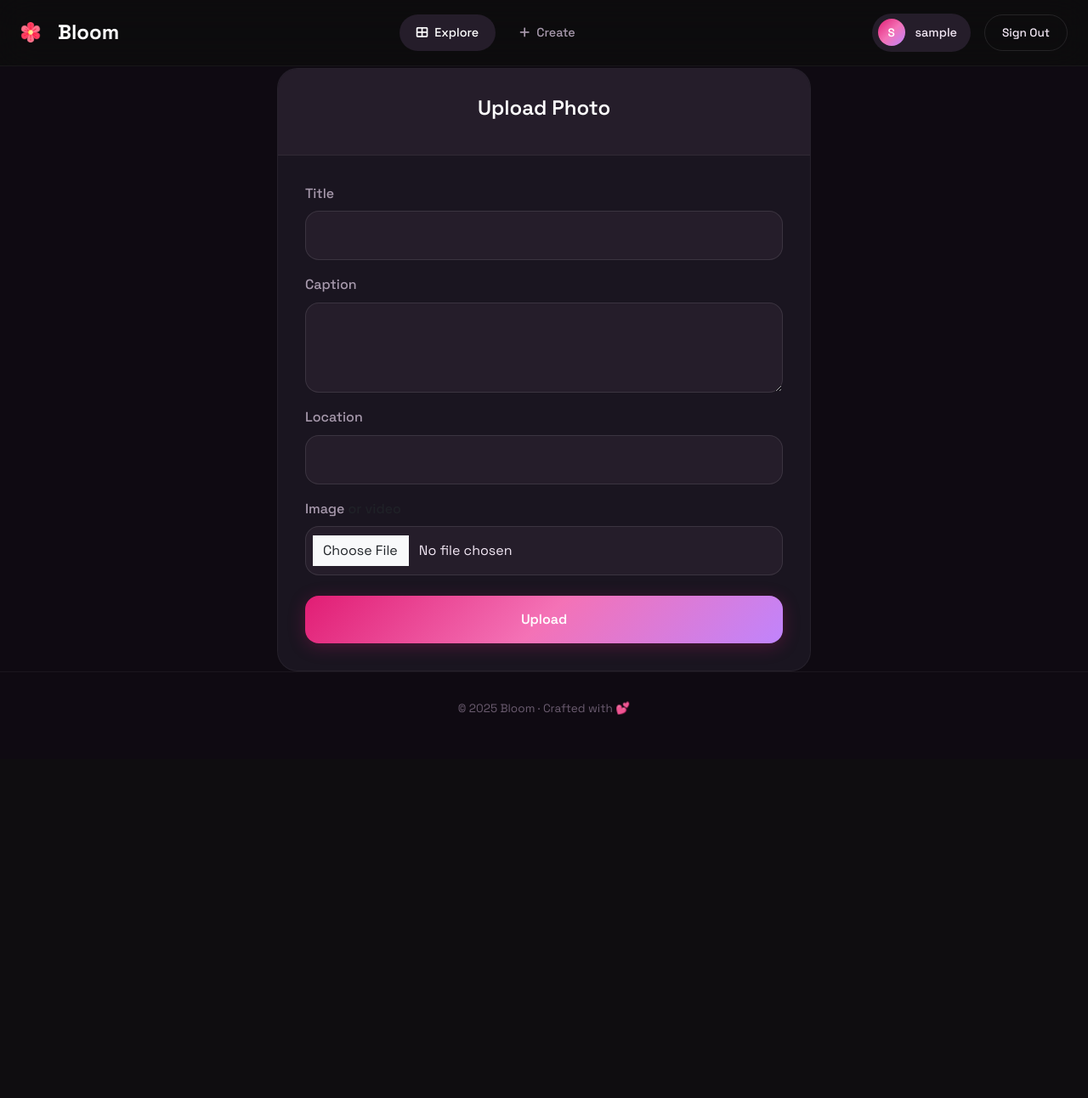
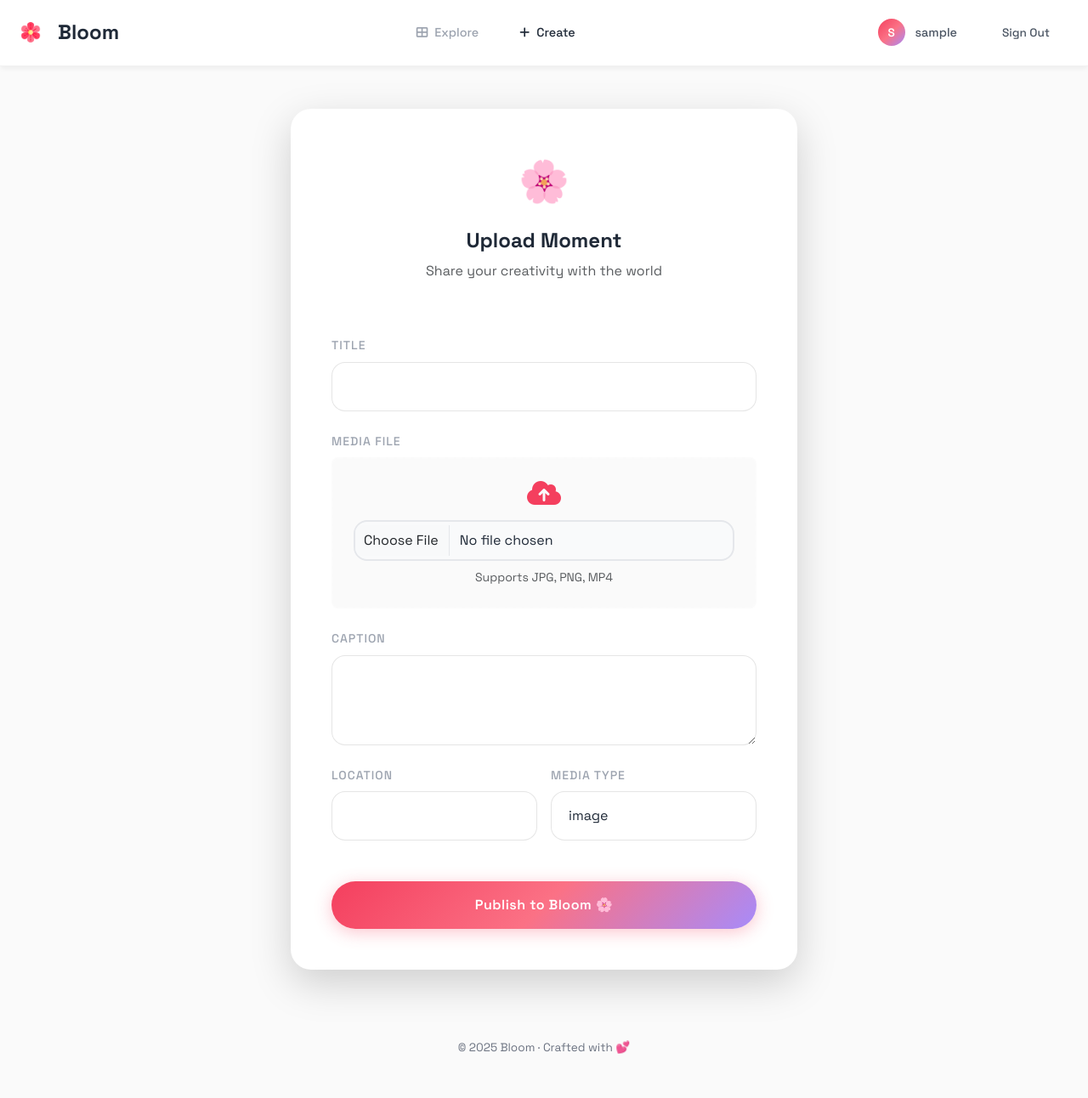
Before and after one commit to Arafat6462/Python-Photo-Sharing, a Django app: page /upload/ in a window 1280 px wide. Shown: the whole page at 85% size. Before the commit the page ends 841 px from the top, so only its background shows below. Run offline with Django 3.2, Linux system fonts and the light colour scheme; a user stored in the database is signed in; tables that the repository leaves empty hold one stand-in row (values such as "Sample post").

Commit message:
feat: Implement photo detail view with comments and ratings, add photo upload functionality, and refine signup form.

```diff
--- a/photos/forms.py
+++ b/photos/forms.py
@@ -22,7 +22,7 @@ class CustomUserCreationForm(UserCreationForm):
 class PhotoUploadForm(forms.ModelForm):
     class Meta:
         model = Photo
-        fields = ['title', 'caption', 'location', 'image']
+        fields = ['title', 'caption', 'location', 'file_type', 'image']
         widgets = {
             'image': forms.ClearableFileInput(attrs={'class': 'form-control'}),
         }
--- a/photos/static/css/custom.css
+++ b/photos/static/css/custom.css
@@ -6,34 +6,36 @@
 @import url('https://fonts.googleapis.com/css2?family=Space+Grotesk:wght@400;500;600;700&display=swap');
 
 :root {
-    /* Feminine Rose/Blush Palette */
-    --primary: #E11D74;
-    --primary-light: #F472B6;
-    --primary-dark: #BE185D;
-    --primary-glow: rgba(225, 29, 116, 0.25);
+    /* Fresh Luminous Palette */
+    --primary: #F43F5E;
+    --primary-light: #FB7185;
+    --primary-dark: #BE123C;
+    --primary-glow: rgba(244, 63, 94, 0.3);
 
-    --secondary: #A855F7;
-    --secondary-light: #C084FC;
+    --secondary: #8B5CF6;
+    --secondary-light: #A78BFA;
 
     --accent: #F59E0B;
-    --accent-glow: rgba(245, 158, 11, 0.3);
+    --accent-glow: rgba(245, 158, 11, 0.2);
 
-    /* Gradients - Feminine */
-    --gradient-primary: linear-gradient(135deg, #E11D74 0%, #F472B6 50%, #C084FC 100%);
-    --gradient-hero: linear-gradient(135deg, #1F1126 0%, #2D1B36 50%, #1A1625 100%);
-    --gradient-card: linear-gradient(180deg, transparent 0%, rgba(0, 0, 0, 0.85) 100%);
+    /* Gradients - Sunrise Freshness */
+    --gradient-primary: linear-gradient(135deg, #F43F5E 0%, #FB7185 50%, #A78BFA 100%);
+    --gradient-hero: linear-gradient(135deg, #FFF1F2 0%, #FFF7ED 50%, #F5F3FF 100%);
+    --gradient-card: linear-gradient(180deg, transparent 0%, rgba(0, 0, 0, 0.6) 100%);
 
-    /* Backgrounds - Warm Dark */
-    --bg-dark: #0F0A12;
-    --bg-surface: #1A1520;
-    --bg-card: #251D2A;
-    --bg-elevated: #2E2535;
+    /* Backgrounds - Fresh & Clean */
+    --bg-dark: #FAFAFA;
+    /* Actually light now */
+    --bg-surface: #FFFFFF;
+    --bg-card: #FFFFFF;
+    --bg-elevated: #F8F9FA;
 
-    /* Text */
-    --text-white: #FFFFFF;
-    --text-light: #F3E8F5;
-    --text-muted: #A89AAD;
-    --text-dim: #6B5C70;
+    /* Text - Soft High Contrast */
+    --text-white: #1F2937;
+    /* Dark text for light mode */
+    --text-light: #4B5563;
+    --text-muted: #9CA3AF;
+    --text-dim: #6B7280;
 
     /* Typography */
     --font: 'Space Grotesk', -apple-system, sans-serif;
@@ -44,6 +46,12 @@
     --radius-lg: 24px;
     --radius-xl: 32px;
     --radius-full: 9999px;
+
+    /* Shadows - Soft & Airy */
+    --shadow-sm: 0 4px 6px -1px rgba(0, 0, 0, 0.05);
+    --shadow-md: 0 10px 15px -3px rgba(0, 0, 0, 0.05);
+    --shadow-lg: 0 20px 25px -5px rgba(0, 0, 0, 0.05);
+    --shadow-color: 0 20px 40px -10px rgba(244, 63, 94, 0.15);
 }
 
 /* ═══════════════════════════════════════════════════
@@ -98,10 +106,11 @@ video {
     right: 0;
     z-index: 1000;
     padding: 1rem 0;
-    background: rgba(13, 13, 13, 0.8);
+    background: rgba(255, 255, 255, 0.9);
     backdrop-filter: blur(20px);
     -webkit-backdrop-filter: blur(20px);
-    border-bottom: 1px solid rgba(255, 255, 255, 0.05);
+    border-bottom: 1px solid rgba(0, 0, 0, 0.05);
+    box-shadow: var(--shadow-sm);
 }
 
 .top-bar-inner {
@@ -705,15 +719,16 @@ video {
 
 .card {
     background: var(--bg-surface);
-    border: 1px solid rgba(255, 255, 255, 0.05);
+    border: 1px solid rgba(0, 0, 0, 0.05);
     border-radius: var(--radius-lg);
     overflow: hidden;
+    box-shadow: var(--shadow-md);
 }
 
 .card-header {
     padding: 2rem;
-    background: var(--bg-card);
-    border-bottom: 1px solid rgba(255, 255, 255, 0.05);
+    background: white;
+    border-bottom: 1px solid rgba(0, 0, 0, 0.05);
     text-align: center;
 }
 
@@ -730,10 +745,10 @@ video {
 .form-control {
     width: 100%;
     padding: 1rem 1.25rem;
-    background: var(--bg-card);
-    border: 1px solid rgba(255, 255, 255, 0.1);
+    background: #F9FAFB;
+    border: 2px solid #E5E7EB;
     border-radius: var(--radius-md);
-    color: var(--text-light);
+    color: var(--text-white);
     font-family: var(--font);
     font-size: 1rem;
     transition: all 0.3s ease;
--- a/photos/templates/base.html
+++ b/photos/templates/base.html
@@ -22,16 +22,20 @@
         <div class="container-fluid px-4">
             <div class="top-bar-inner">
                 <a class="brand" href="{% url 'gallery' %}">
-                    <img src="{% static 'img/favicon.png' %}" alt="Favicon" class="navbar-favicon" style="width: 24px; height: 24px; object-fit: contain; margin-right: 8px; vertical-align: middle;"> Bloom
+                    <img src="{% static 'img/favicon.png' %}" alt="Favicon" class="navbar-favicon"
+                        style="width: 24px; height: 24px; object-fit: contain; margin-right: 8px; vertical-align: middle;">
+                    Bloom
                 </a>
 
                 <nav class="main-nav">
-                    <a href="{% url 'gallery' %}" class="nav-pill active">
+                    <a href="{% url 'gallery' %}"
+                        class="nav-pill {% if request.resolver_match.url_name == 'gallery' or request.resolver_match.url_name == 'photo_detail' %}active{% endif %}">
                         <i class="fas fa-th-large"></i>
                         <span>Explore</span>
                     </a>
                     {% if user.is_authenticated and user.is_creator %}
-                    <a href="{% url 'upload_photo' %}" class="nav-pill">
+                    <a href="{% url 'upload_photo' %}"
+                        class="nav-pill {% if request.resolver_match.url_name == 'upload_photo' %}active{% endif %}">
                         <i class="fas fa-plus"></i>
                         <span>Create</span>
                     </a>
--- a/photos/templates/gallery.html
+++ b/photos/templates/gallery.html
@@ -18,7 +18,7 @@
 <!-- Section Header -->
 <section class="section-header">
   <h2 class="section-title">
-    <span class="title-icon">✨</span>
+    <span class="title-icon">🌸</span>
     Latest Uploads
   </h2>
 </section>
--- a/photos/templates/upload_photo.html
+++ b/photos/templates/upload_photo.html
@@ -1,22 +1,98 @@
-{% extends 'form_base.html' %}
+{% extends 'base.html' %}
 
-{% block form_title %}Upload Photo{% endblock %}
+{% block content %}
+<div class="container py-5">
+    <div class="row justify-content-center">
+        <div class="col-md-8 col-lg-6">
+            <div class="card shadow-lg border-0" style="background: var(--bg-surface);">
+                <div class="card-header bg-transparent border-0 text-center pt-5 pb-0">
+                    <div style="font-size: 3rem; margin-bottom: 1rem;">🌸</div>
+                    <h2 class="mb-2" style="font-weight: 700; color: var(--text-white);">Upload Moment</h2>
+                    <p class="text-muted">Share your creativity with the world</p>
+                </div>
 
-{% block form_content %}
-    {% for field in form %}
-        <div class="mb-3">
-            <label for="{{ field.id_for_label }}" class="form-label">
-                {{ field.label }}
-                {% if field.help_text %}
-                    <label class="text-muted">{{ field.help_text }}</label>
-                {% endif %}
-            </label>
-            {{ field }}
-            {% for error in field.errors %}
-                <div class="text-danger mt-1">{{ error }}</div>
-            {% endfor %}
+                <div class="card-body p-4 p-md-5">
+                    <form method="post" enctype="multipart/form-data">
+                        {% csrf_token %}
+
+                        <!-- Title Field -->
+                        <div class="mb-4">
+                            <label class="form-label text-uppercase small" style="letter-spacing: 1px;">Title</label>
+                            {{ form.title }}
+                            {% if form.title.errors %}
+                            <div class="text-danger small mt-1">{{ form.title.errors.0 }}</div>
+                            {% endif %}
+                        </div>
+
+                        <!-- Image/Video Upload Area -->
+                        <div class="mb-4">
+                            <label class="form-label text-uppercase small" style="letter-spacing: 1px;">Media
+                                File</label>
+                            <div class="upload-area p-4 text-center rounded-3"
+                                style="border: 2px dashed rgba(255,255,255,0.1); background: rgba(0,0,0,0.02);">
+                                <i class="fas fa-cloud-upload-alt mb-3"
+                                    style="font-size: 2rem; color: var(--primary);"></i>
+                                {{ form.image }}
+                                <div class="small text-muted mt-2">Supports JPG, PNG, MP4</div>
+                            </div>
+                            {% if form.image.errors %}
+                            <div class="text-danger small mt-1">{{ form.image.errors.0 }}</div>
+                            {% endif %}
+                        </div>
+
+                        <!-- Caption -->
+                        <div class="mb-4">
+                            <label class="form-label text-uppercase small" style="letter-spacing: 1px;">Caption</label>
+                            {{ form.caption }}
+                            {% if form.caption.errors %}
+                            <div class="text-danger small mt-1">{{ form.caption.errors.0 }}</div>
+                            {% endif %}
+                        </div>
+
+                        <!-- Location & Type -->
+                        <div class="row g-3 mb-4">
+                            <div class="col-6">
+                                <label class="form-label text-uppercase small"
+                                    style="letter-spacing: 1px;">Location</label>
+                                {{ form.location }}
+                            </div>
+                            <div class="col-6">
+                                <label class="form-label text-uppercase small" style="letter-spacing: 1px;">Media
+                                    Type</label>
+                                {{ form.file_type }}
+                            </div>
+                        </div>
+
+                        <!-- Submit Button -->
+                        <div class="d-grid mt-5">
+                            <button type="submit" class="btn btn-primary btn-lg"
+                                style="border-radius: 50px; font-weight: 600; letter-spacing: 0.5px;">
+                                Publish to Bloom 🌸
+                            </button>
+                        </div>
+                    </form>
+                </div>
+            </div>
         </div>
-    {% endfor %}
+    </div>
+</div>
+
+<script>
+    // Add form-control class to all inputs
+    document.addEventListener('DOMContentLoaded', function () {
+        document.querySelectorAll('input:not([type="checkbox"]):not([type="file"]), textarea, select').forEach(el => {
+            el.classList.add('form-control');
+            el.style.backgroundColor = 'var(--bg-card)';
+            el.style.color = 'var(--text-white)';
+            el.style.border = '1px solid rgba(0,0,0,0.1)';
+        });
+
+        // Custom styling for file input
+        const fileInput = document.querySelector('input[type="file"]');
+        if (fileInput) {
+            fileInput.classList.add('form-control');
+            fileInput.style.padding = '10px';
+        }
+    });
+</script>
 {% endblock %}
-
-{% block form_submit_text %}Upload{% endblock %}
```
Also changed, not shown: other parts of photos/static/css/custom.css (+15 -9 lines), photos/templates/photo_detail.html (+10 -7 lines), photos/templates/registration/signup.html (+12 -3 lines).
